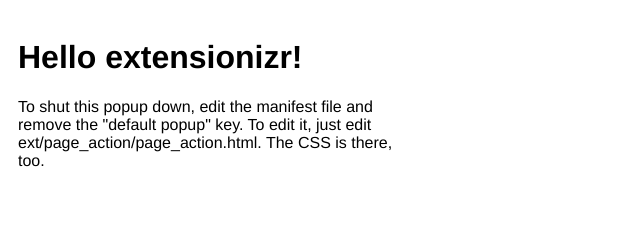
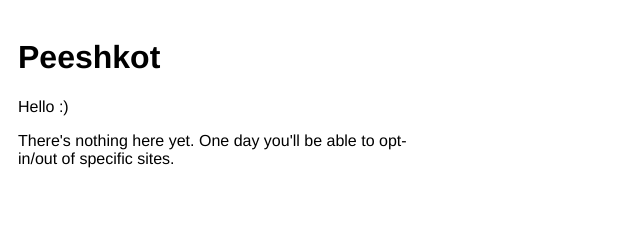
Before and after one commit to Swizec/Peeshkot, a browser extension: page src/page_action/page_action.html in a window 1280 px wide. Shown: the whole page, without its empty margins (0-640 px from the left). Drawn offline with Linux system fonts and the light colour scheme.

Commit message:
making a page action

```diff
--- a/src/page_action/page_action.html
+++ b/src/page_action/page_action.html
@@ -12,6 +12,13 @@
 </style>
 
 <div id="mainPopup">
-<h1>Hello extensionizr!</h1>
-<p>To shut this popup down, edit the manifest file and remove the "default popup" key. To edit it, just edit ext/page_action/page_action.html. The CSS is there, too.</p>
+<h1>Peeshkot <img src="" /></h1>
+<p>Hello :)</p>
+<p>There's nothing here yet. One day you'll be able to opt-in/out of
+specific sites.</p>
 </div>
+
+<script>
+  console.log(chrome.extension.getURL("icons/peeshkot128.png"));
+  $("h1 img").attr("src", chrome.extension.getURL("icons/peeshkot128.png");
+</script>
```
Also changed, not shown: icons/peeshkot19.png, manifest.json.
